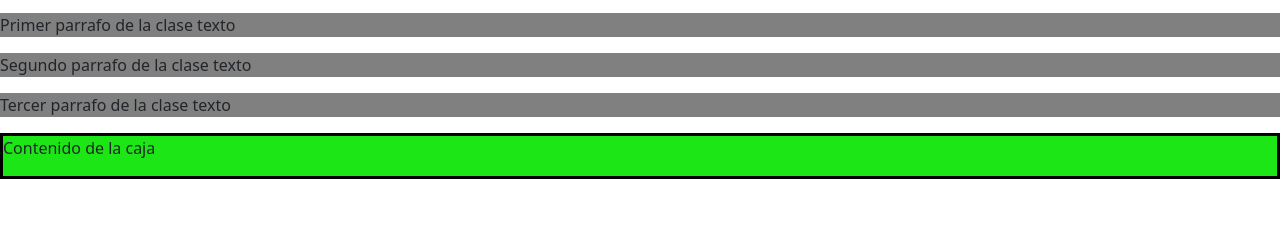
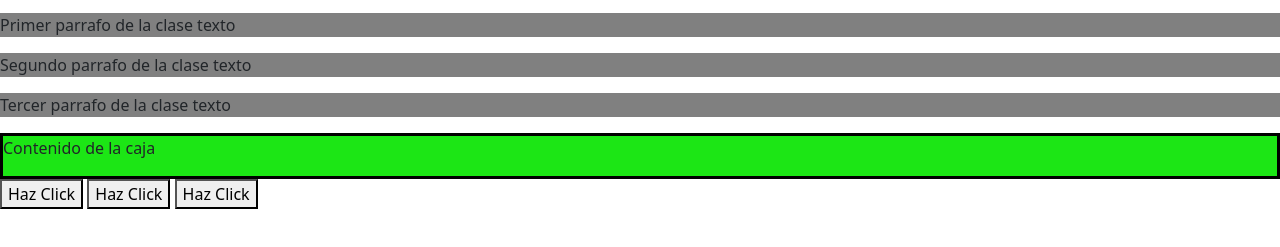
Before and after one commit to franciscogarridoCampus/practica_dom_json, a plain HTML site: page index.html in a window 1280 px wide. Shown: the part 119-366 px from the top of the page. Drawn offline with nearby package versions, Linux system fonts and the light colour scheme.

Commit message:
Empezando

```diff
--- a/index.html
+++ b/index.html
@@ -18,6 +18,11 @@
         <div class="caja">
             <p>Contenido de la caja</p>
         </div>
+
+    <!--Ejercicio4-->
+    <button class="btn-dom">Haz Click</button>
+    <button class="btn-dom">Haz Click</button>
+    <button class="btn-dom">Haz Click</button>
 </body>
 
 
--- a/script.js
+++ b/script.js
@@ -16,3 +16,6 @@ for(let i=0;i < clase_texto.length;i++){
 let caja=document.querySelector('.caja');
 caja.style.border= '3px solid black';
 caja.style.backgroundColor='#1ce615ff';
+
+//Ejercicio 4
+let botones=document.querySelectorAll()
```
